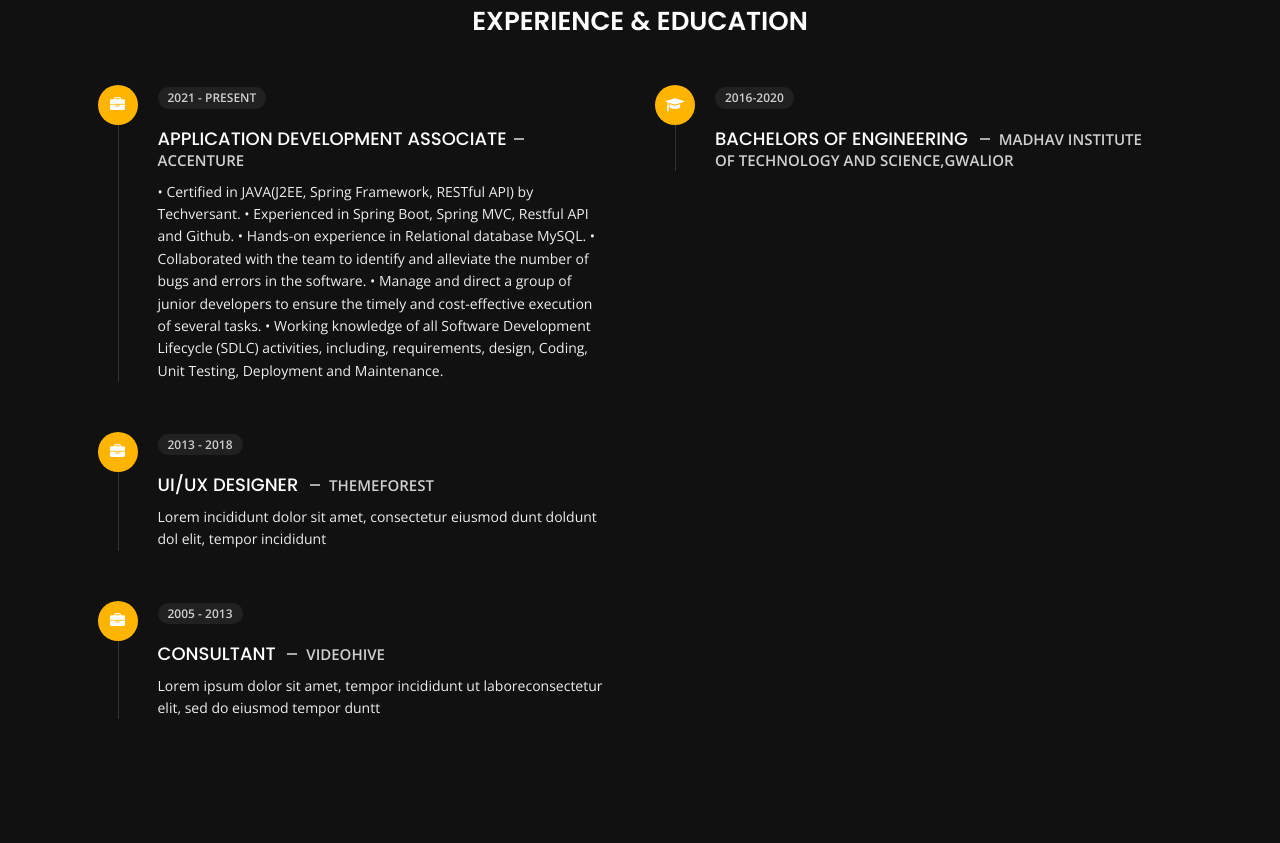
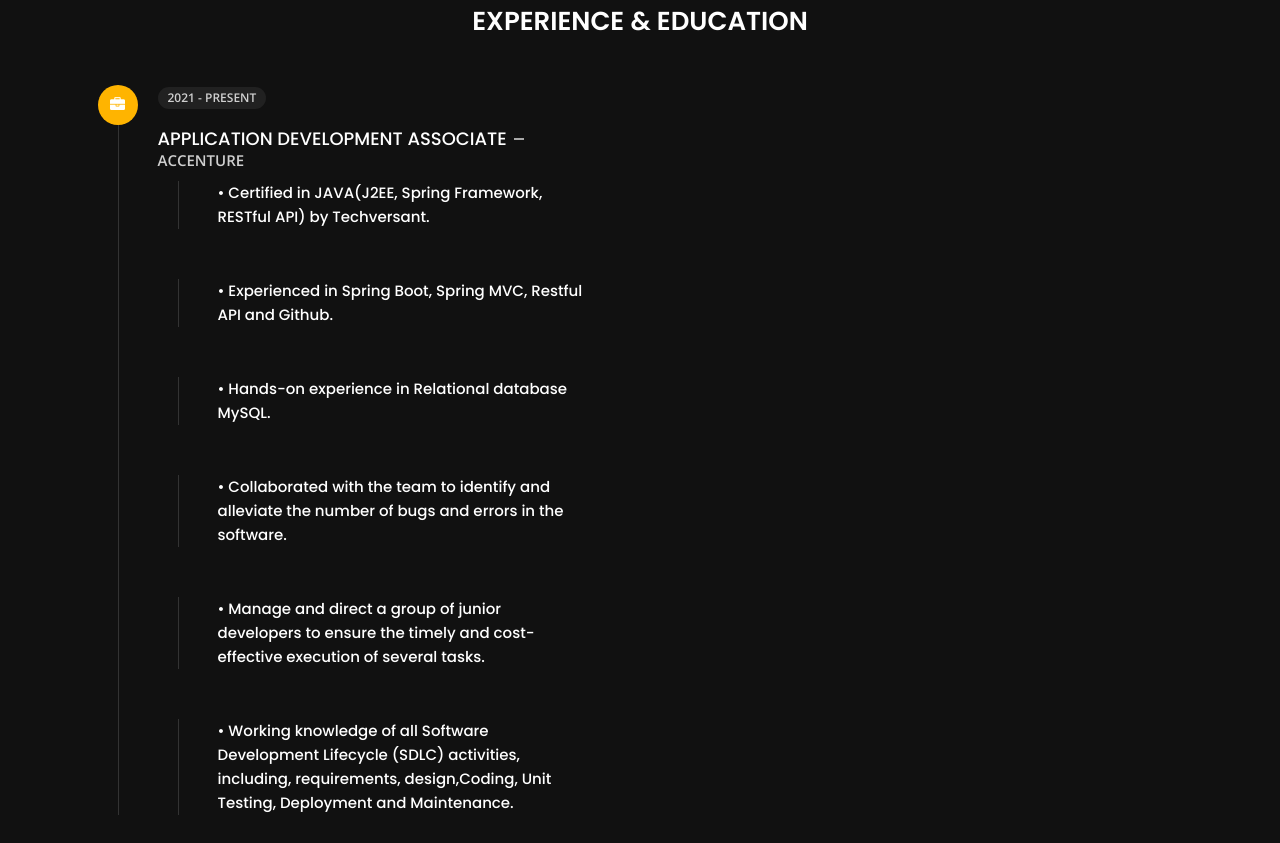
Before and after one commit to Sandhya-rana/Sandhya-rana, a plain HTML site: page about.html in a window 1280 px wide. Shown: the part 1397-2240 px from the top of the page. Before the commit the page ends 2186 px from the top, so only its background shows below. Drawn offline with nearby package versions, Linux system fonts and the light colour scheme.

Commit message:
updated exp

```diff
--- a/about.html
+++ b/about.html
@@ -320,15 +320,20 @@
                             </div>
                             <span class="time open-sans-font text-uppercase">2021 - Present</span>
                             <h5 class="poppins-font text-uppercase">Application Development Associate <span class="place open-sans-font">Accenture</span></h5>
-                            <p class="open-sans-font">• Certified in JAVA(J2EE, Spring Framework, RESTful API) by Techversant.
-• Experienced in Spring Boot, Spring MVC, Restful API and Github.
-• Hands-on experience in Relational database MySQL.
-• Collaborated with the team to identify and alleviate the number of bugs and errors in the software.
-• Manage and direct a group of junior developers to ensure the timely and cost-effective execution of several tasks.
-• Working knowledge of all Software Development Lifecycle (SDLC) activities, including, requirements, design,
-Coding, Unit Testing, Deployment and Maintenance. </p>
+                            <p class="open-sans-font">
+                                <ul>
+                                    <li>• Certified in JAVA(J2EE, Spring Framework, RESTful API) by Techversant.
+                                    <li>• Experienced in Spring Boot, Spring MVC, Restful API and Github.</li>
+                                    <li>• Hands-on experience in Relational database MySQL.</li>
+                                    <li>• Collaborated with the team to identify and alleviate the number of bugs and errors in the software.</li>
+                                    <li>• Manage and direct a group of junior developers to ensure the timely and cost-effective execution of several tasks.</li>
+                                    <li>• Working knowledge of all Software Development Lifecycle (SDLC) activities, including, requirements, design,Coding, Unit Testing, Deployment and Maintenance. </li>
+
+                            </li>
+                            </ul>
+                            </p>
                         </li>
-                        <li>
+                      <!--  <li>
                             <div class="icon">
                                 <i class="fa fa-briefcase"></i>
                             </div>
@@ -346,7 +351,7 @@ Coding, Unit Testing, Deployment and Maintenance. </p>
                         </li>
                     </ul>
                 </div>
-            </div>
+            </div> -->
             <div class="col-lg-6 m-15px-tb">
                 <div class="resume-box">
                     <ul>
```
